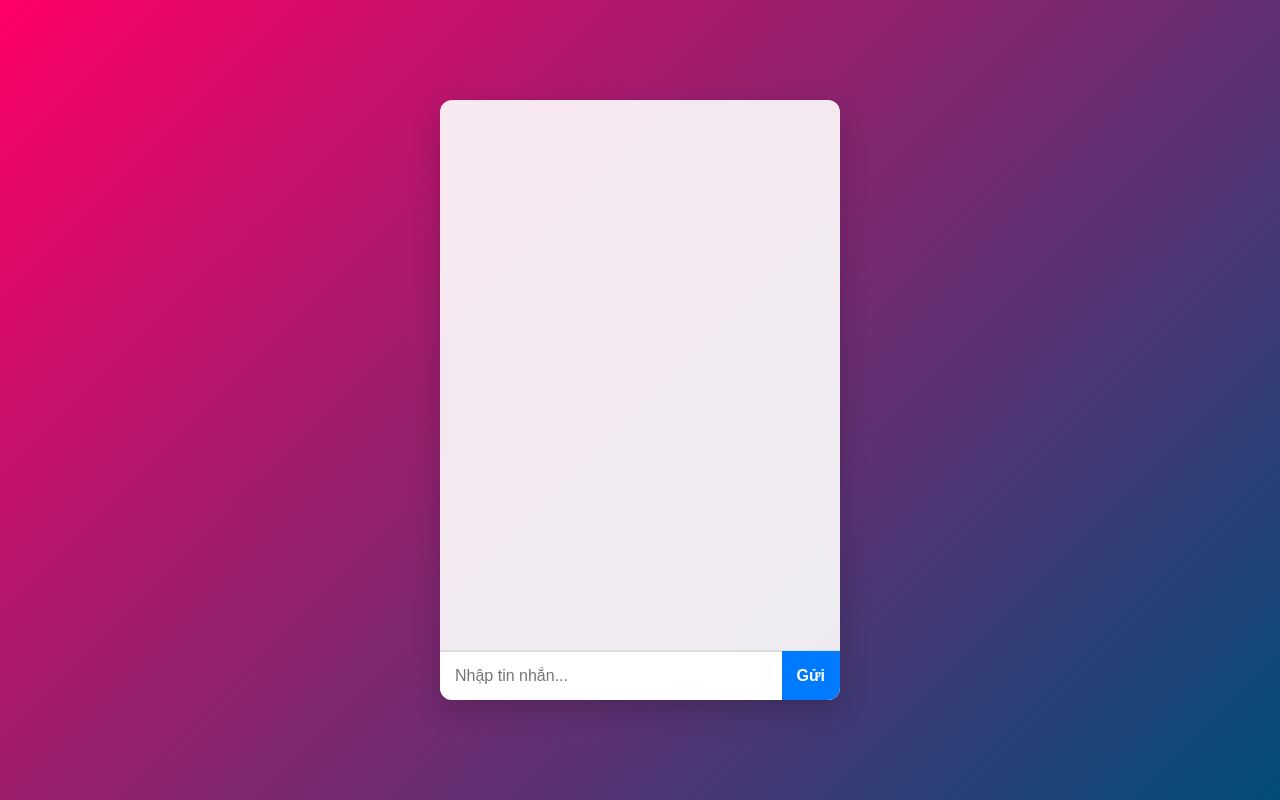
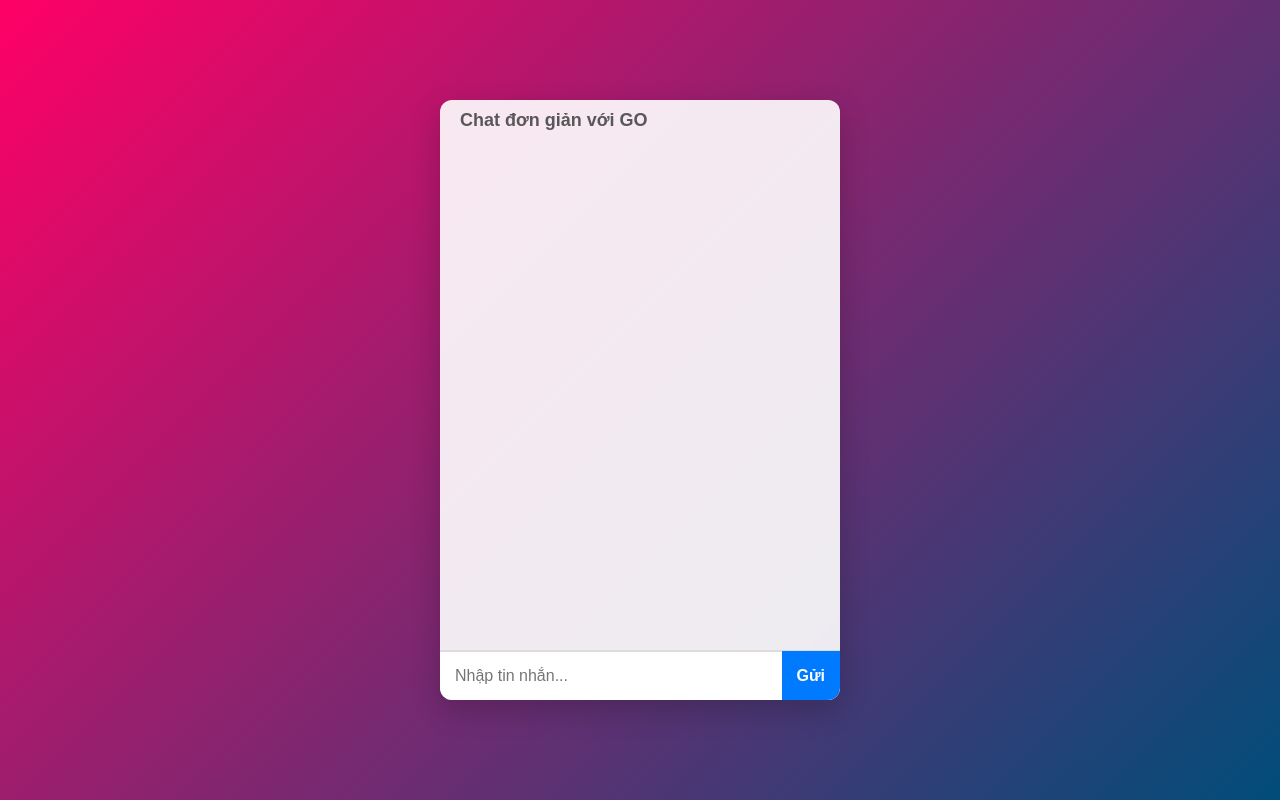
Before and after one commit to moonn85/Chat-DongianvsGo, a plain HTML site: page index.html in a window 1280 px wide. Drawn offline with Linux system fonts and the light colour scheme.

Commit message:
Update index.html

```diff
--- a/index.html
+++ b/index.html
@@ -31,11 +31,22 @@
             position: relative;
         }
 
+        .header {
+            position: absolute;
+            top: 10px;
+            left: 20px;
+            font-size: 18px;
+            color: #333;
+            font-weight: bold;
+            opacity: 0.8;
+        }
+
         #messages {
             flex: 1;
             padding: 20px;
             overflow-y: auto;
             border-bottom: 1px solid #ddd;
+            margin-top: 40px; /* Để dành chỗ cho tiêu đề */
         }
 
         .message {
@@ -146,6 +157,8 @@
 </head>
 <body>
     <div class="chat-container">
+        <!-- Thêm phần tiêu đề "Chat đơn giản với GO" -->
+        <div class="header">Chat đơn giản với GO</div>
         <div id="messages"></div>
         <div style="display: flex;">
             <input type="text" id="messageInput" placeholder="Nhập tin nhắn...">
```
